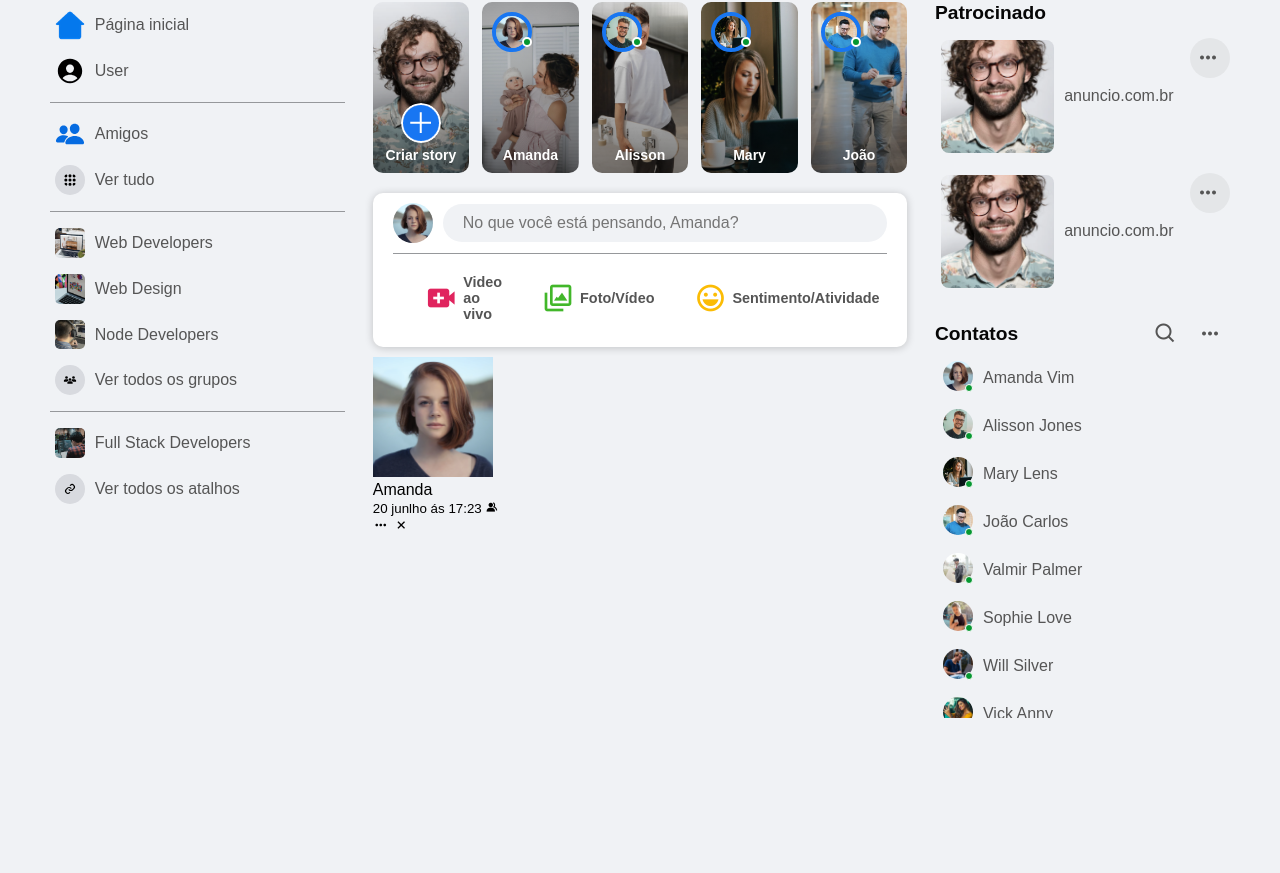
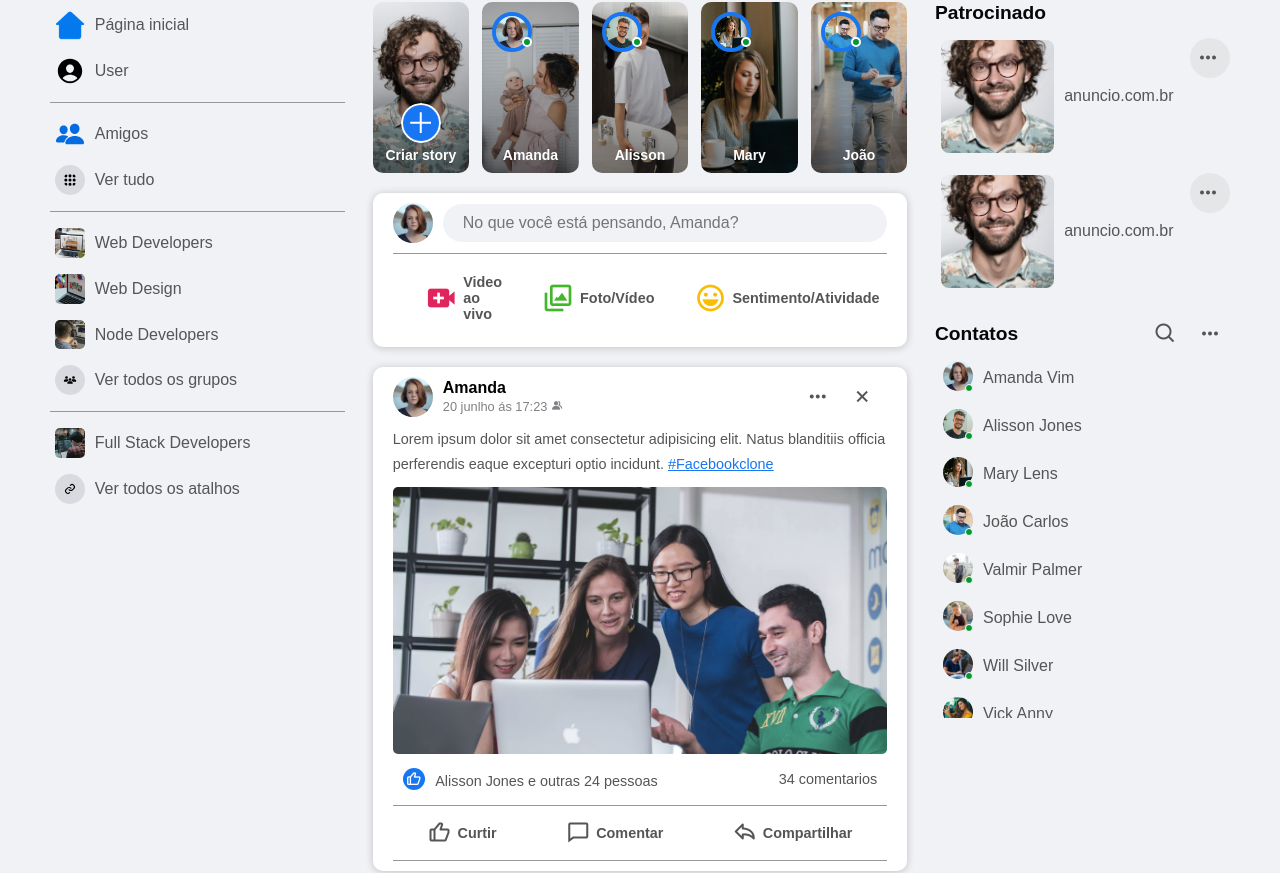
Before and after one commit to Jefersoncf/facebook-templete, a plain HTML site: page index.html in a window 1280 px wide. Shown: the part 80-953 px from the top of the page. Before the commit the page ends 800 px from the top, so only its background shows below. Drawn offline with nearby package versions, Linux system fonts and the light colour scheme.

Commit message:
Create post of the user

```diff
--- a/css/style.css
+++ b/css/style.css
@@ -532,3 +532,140 @@ nav {
   font-weight: 600;
   color: var(--text-color);
 }
+
+/* POST */
+.write-post-container {
+  width: 100%;
+  height: auto;
+  background-color: var(--white-color);
+  padding: 10px 20px;
+  border-radius: 10px;
+  box-shadow: 0 1px 8px rgba(0, 0, 0, 0.2);
+  margin-top: 20px;
+}
+.write-post-container .user-profile {
+  display: flex;
+  align-items: center;
+  /* margin-top: 10px; */
+  position: relative;
+}
+.write-post-container .user-profile img {
+  width: 40px;
+  height: 40px;
+  margin-right: 10px;
+  border-radius: 50%;
+  object-fit: cover;
+  object-position: center;
+  cursor: pointer;
+}
+.user-profile .user-info p {
+  font-weight: 600;
+}
+.user-profile .user-info p:hover {
+  text-decoration: underline;
+  cursor: pointer;
+}
+.user-profile .user-info small {
+  font-size: 0.8rem;
+  color: #7f8185;
+}
+.write-post-container .user-profile .icons-menu-profile {
+  position: absolute;
+  right: 0;
+  top: -5;
+  padding: 5px;
+}
+.write-post-container .user-profile .icons-menu-profile i {
+  font-size: 1.5rem;
+  color: var(--text-color);
+  padding: 8px;
+  transition: all 0.4s ease;
+  cursor: pointer;
+}
+.write-post-container .user-profile .icons-menu-profile i:hover {
+  background: var(--secondary-color);
+  width: 40px;
+  height: 40px;
+  border-radius: 50%;
+  cursor: pointer;
+}
+.post-text {
+  color: var(--text-color);
+  font-size: 0.9rem;
+  line-height: 25px;
+  margin: 10px 0;
+}
+.post-text a {
+  color: #1876f1;
+  text-decoration: underline;
+  cursor: pointer;
+}
+.post-img {
+  width: 100%;
+  margin-bottom: 5px;
+  border-radius: 5px;
+  cursor: pointer;
+}
+
+.post-coments {
+  display: flex;
+  align-items: center;
+  justify-content: space-between;
+  padding: 5px 10px;
+  margin-bottom: 10px;
+  transition: all 0.4s ease;
+}
+.post-coments i {
+  width: 24;
+  height: 24;
+  background-color: #1876f1;
+  border-radius: 50%;
+  margin-right: 6px;
+  padding: 3px;
+  color: var(--white-color);
+  cursor: pointer;
+}
+.post-coments span {
+  font-size: 0.9rem;
+  font-weight: 300;
+  color: var(--text-color);
+}
+.post-coments span:hover {
+  text-decoration: underline;
+  cursor: pointer;
+}
+
+.write-post-container hr {
+  width: 100%;
+  height: 1px;
+  background-color: #96989b;
+  border: none;
+  /* margin: 10px 0; */
+}
+.post-row {
+  display: flex;
+  align-items: center;
+  justify-content: space-between;
+  margin: 5px 0;
+}
+.post-row .post-row-item {
+  display: flex;
+  align-items: center;
+  margin: 0 auto;
+  padding: 10px 20px;
+  cursor: pointer;
+}
+.post-row .post-row-item p {
+  font-size: 0.9rem;
+  font-weight: 600;
+  color: var(--text-color);
+}
+.post-row .post-row-item i {
+  font-size: 1.5rem;
+  margin-right: 6px;
+  color: var(--text-color);
+}
+.post-row .post-row-item:hover {
+  background-color: #f2f2f2;
+  border-radius: 5px;
+}
--- a/index.html
+++ b/index.html
@@ -173,11 +173,44 @@
                 <i class='bx bxs-group'></i>
               </small>
             </div>
+            <div class="icons-menu-profile">
+              <i class='bx bx-dots-horizontal-rounded' ></i>
+              <i class='bx bx-x' ></i>
+            </div>
           </div>
-          <div class="icons-menu-profile">
-            <i class='bx bx-dots-horizontal-rounded' ></i>
-            <i class='bx bx-x' ></i>
+
+          <p class="post-text">
+            Lorem ipsum dolor sit amet consectetur adipisicing elit. Natus blanditiis officia perferendis eaque excepturi optio incidunt. <a href="#">#Facebookclone</a>
+          </p>
+          <img class="post-img" src="./images/feed-image-1.png" alt="Post">
+
+          <div class="post-coments">
+            <div>
+              <i class='bx bx-like'></i>
+              <span>Alisson Jones e outras 24 pessoas</span>
+            </div>
+
+            <div class="coments">
+              <span>34 comentarios</span>
+            </div>
+
           </div>
+          <hr>
+          <div class="post-row">
+            <div class="post-row-item">
+              <i class='bx bx-like'></i>
+              <p>Curtir</p>
+            </div>
+            <div class="post-row-item">
+              <i class='bx bx-comment'></i>
+              <p>Comentar</p>
+            </div>
+            <div class="post-row-item">
+              <i class='bx bx-share'></i>
+              <p>Compartilhar</p>
+            </div>
+          </div>
+          <hr>
         </div>
 
       </div>
```
Also changed, not shown: images/feed-image-1.png (added), images/feed-image-2.png (added), images/feed-image-3.png (added), images/feed-image-4.png (added), images/feed-image-5.png (added).
